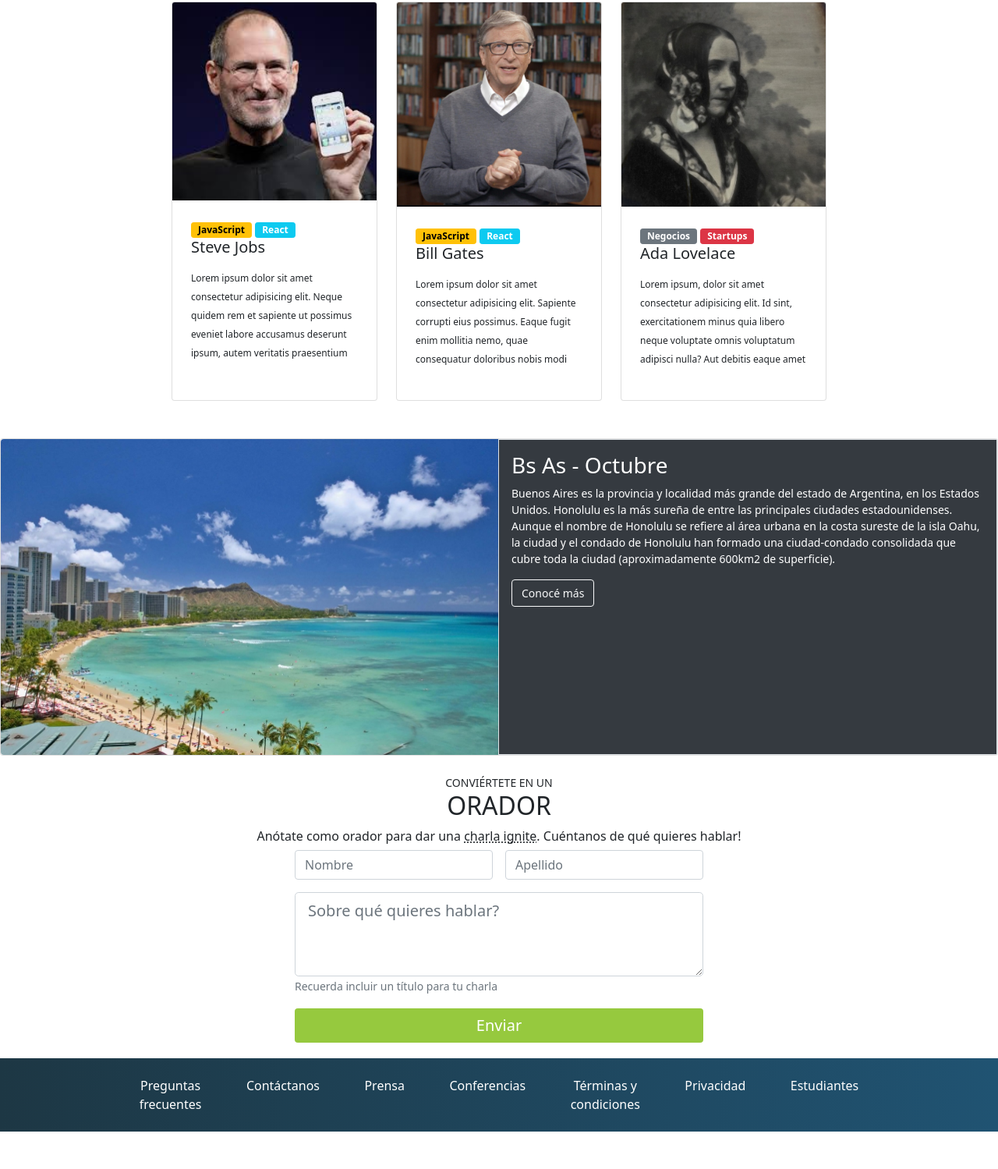
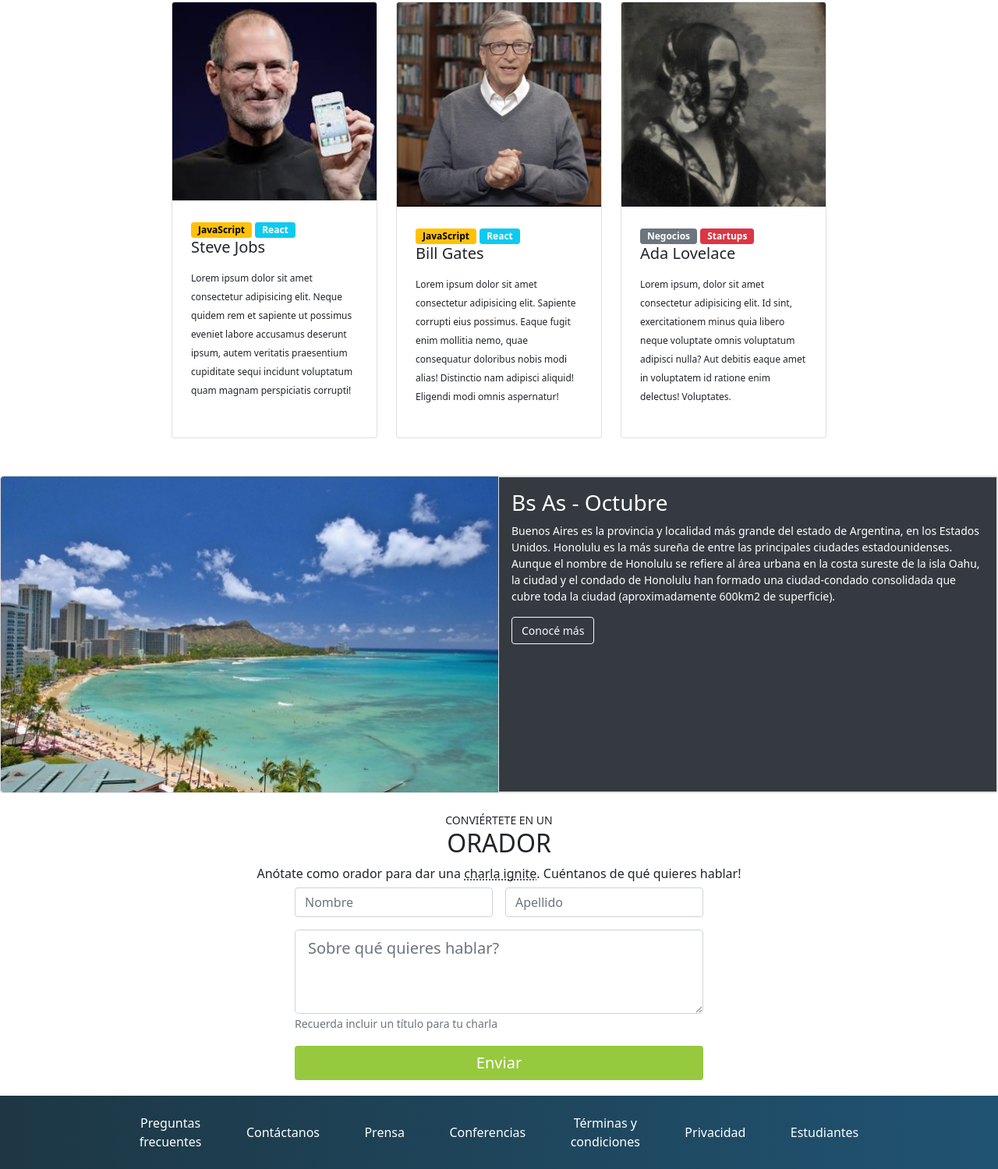
Before and after one commit to andorea1/CodoACodo-TP-Integrador, a plain HTML site: page index.html in a window 1280 px wide. Shown: the part 911-2410 px from the top of the page at 78% size. Before the commit the page ends 2362 px from the top, so only its background shows below. Drawn offline with nearby package versions, Linux system fonts and the light colour scheme.

Commit message:
actualizacion

```diff
--- a/index.html
+++ b/index.html
@@ -22,7 +22,7 @@
               <div class="collapse navbar-collapse justify-content-end" id="navbarSupportedContent">
                 <ul class="nav fs-5">
                   <li class="nav-item">
-                    <a class="nav-link active text-white" aria-current="page" href="#Conferencia">La conferencia</a>
+                    <a class="nav-link text-white" aria-current="page" href="#Conferencia">La conferencia</a>
                   </li>
                   <li class="nav-item">
                     <a class="nav-link text-white-50" href="#Oradores">Los oradores</a>
@@ -61,7 +61,7 @@
                 <div class="position-absolute top-50 end-0 translate-middle-y text-white text-end p-banner">
                   <h1>Conf Bs As</h1>
                   <p class="fs-5">Bs As llego por primera vez a Argentina. Un evento para compartir con <br> nuestra comunidad el conocimiento y experiencia de los expertos que <br> están creando el futuro de Internet. Ven a conocer a miembros del <br> evento, a otros estudiantes de Codo a Coso y a los ordores de primer <br> nivel que tenemos para ti. Te esperamos!</p>
-                  <button type="button" class="btn btn-outline-light fs-5 me-2">Quiero ser orador</button>
+                  <button type="button" class="btn btn-outline-light fs-5 me-2"><a href="#Formulario" class="text-decoration-none text-white">Quiero ser orador</a></button>
                   <button type="button" class="btn btn-shop fs-5 text-white">Comprar tickets</button>
 
                 </div>
@@ -84,7 +84,7 @@
                         <button type="button" class="btn btn-warning fw-bold fs-8 btn-sm py-0">JavaScript</button>
                         <button type="button" class="btn btn-info text-white fw-bold btn-sm fs-8 py-0">React</button>
                       <h5 class="card-title">Steve Jobs</h5>
-                      <p class="card-text fs-8 lh-lg my-3 scroll">Lorem ipsum dolor sit amet consectetur adipisicing elit. Neque quidem rem et sapiente ut possimus eveniet labore accusamus deserunt ipsum, autem veritatis praesentium cupiditate sequi incidunt voluptatum quam magnam perspiciatis corrupti!</p>
+                      <p class="card-text fs-8 lh-lg my-3">Lorem ipsum dolor sit amet consectetur adipisicing elit. Neque quidem rem et sapiente ut possimus eveniet labore accusamus deserunt ipsum, autem veritatis praesentium cupiditate sequi incidunt voluptatum quam magnam perspiciatis corrupti!</p>
                     </div>
                   </div>
                 </div>
@@ -95,7 +95,7 @@
                         <button type="button" class="btn btn-warning fw-bold btn-sm fs-8 py-0">JavaScript</button>
                         <button type="button" class="btn btn-info text-white fw-bold btn-sm fs-8 py-0">React</button>
                       <h5 class="card-title">Bill Gates</h5>
-                      <p class="card-text fs-8 lh-lg my-3 scroll">Lorem ipsum dolor sit amet consectetur adipisicing elit. Sapiente corrupti eius possimus. Eaque fugit enim mollitia nemo, quae consequatur doloribus nobis modi alias! Distinctio nam adipisci aliquid! Eligendi modi omnis aspernatur!</p>
+                      <p class="card-text fs-8 lh-lg my-3">Lorem ipsum dolor sit amet consectetur adipisicing elit. Sapiente corrupti eius possimus. Eaque fugit enim mollitia nemo, quae consequatur doloribus nobis modi alias! Distinctio nam adipisci aliquid! Eligendi modi omnis aspernatur!</p>
                     </div>
                   </div>
                 </div>
@@ -106,7 +106,7 @@
                         <button type="button" class="btn btn-secondary fw-bold btn-sm fs-8 py-0">Negocios</button>
                         <button type="button" class="btn btn-danger fw-bold btn-sm fs-8 py-0">Startups</button>
                       <h5 class="card-title">Ada Lovelace</h5>
-                      <p class="card-text fs-8 lh-lg my-3 scroll">Lorem ipsum, dolor sit amet consectetur adipisicing elit. Id sint, exercitationem minus quia libero neque voluptate omnis voluptatum adipisci nulla? Aut debitis eaque amet in voluptatem id ratione enim delectus! Voluptates.</p>
+                      <p class="card-text fs-8 lh-lg my-3">Lorem ipsum, dolor sit amet consectetur adipisicing elit. Id sint, exercitationem minus quia libero neque voluptate omnis voluptatum adipisci nulla? Aut debitis eaque amet in voluptatem id ratione enim delectus! Voluptates.</p>
                     </div>
                   </div>
                 </div>
@@ -153,12 +153,12 @@
         <footer class="bg-footer"> <!----Footer----->
           <div class="nav nav-pills flex-column flex-sm-row p-footer">
                 <a class="flex-sm-fill text-sm-center nav-link text-white" aria-current="page" href="#">Preguntas <br> frecuentes</a>
-                <a class="flex-sm-fill text-sm-center nav-link text-white" href="#">Contáctanos</a>
-                <a class="flex-sm-fill text-sm-center nav-link text-white" href="#">Prensa</a>
-                <a class="flex-sm-fill text-sm-center nav-link text-white">Conferencias</a>
+                <a class="flex-sm-fill text-sm-center nav-link text-white align-self-center" href="#">Contáctanos</a>
+                <a class="flex-sm-fill text-sm-center nav-link text-white align-self-center" href="#">Prensa</a>
+                <a class="flex-sm-fill text-sm-center nav-link text-white align-self-center">Conferencias</a>
                 <a class="flex-sm-fill text-sm-center nav-link text-white">Términas y <br> condiciones</a>
-                <a class="flex-sm-fill text-sm-center nav-link text-white">Privacidad</a>
-                <a class="flex-sm-fill text-sm-center nav-link text-white">Estudiantes</a>
+                <a class="flex-sm-fill text-sm-center nav-link text-white align-self-center">Privacidad</a>
+                <a class="flex-sm-fill text-sm-center nav-link text-white align-self-center">Estudiantes</a>
           </div>
         </footer>
     </main>
--- a/style.css
+++ b/style.css
@@ -16,11 +16,6 @@
 .p-card{
     padding: 0px 220px;
     margin-bottom: 10px;
-}
-
-.scroll{
-    overflow-y: auto;
-    max-height: 120px;
 }
 
 .m-text{
@@ -57,3 +52,25 @@
 .text-shop{
     color: rgb(44, 163, 69);
 }
+
+/*Responsive*/
+
+@media (max-width: 767.98px) {
+    .p-nav{
+        padding: 0px;
+    }
+
+    .p-banner{
+        padding-right: 30px;
+    }
+
+    .p-card{
+        padding: 0px;
+    }
+
+    .m-form{
+        margin: 20px 0px;
+    }
+
+
+}
```
